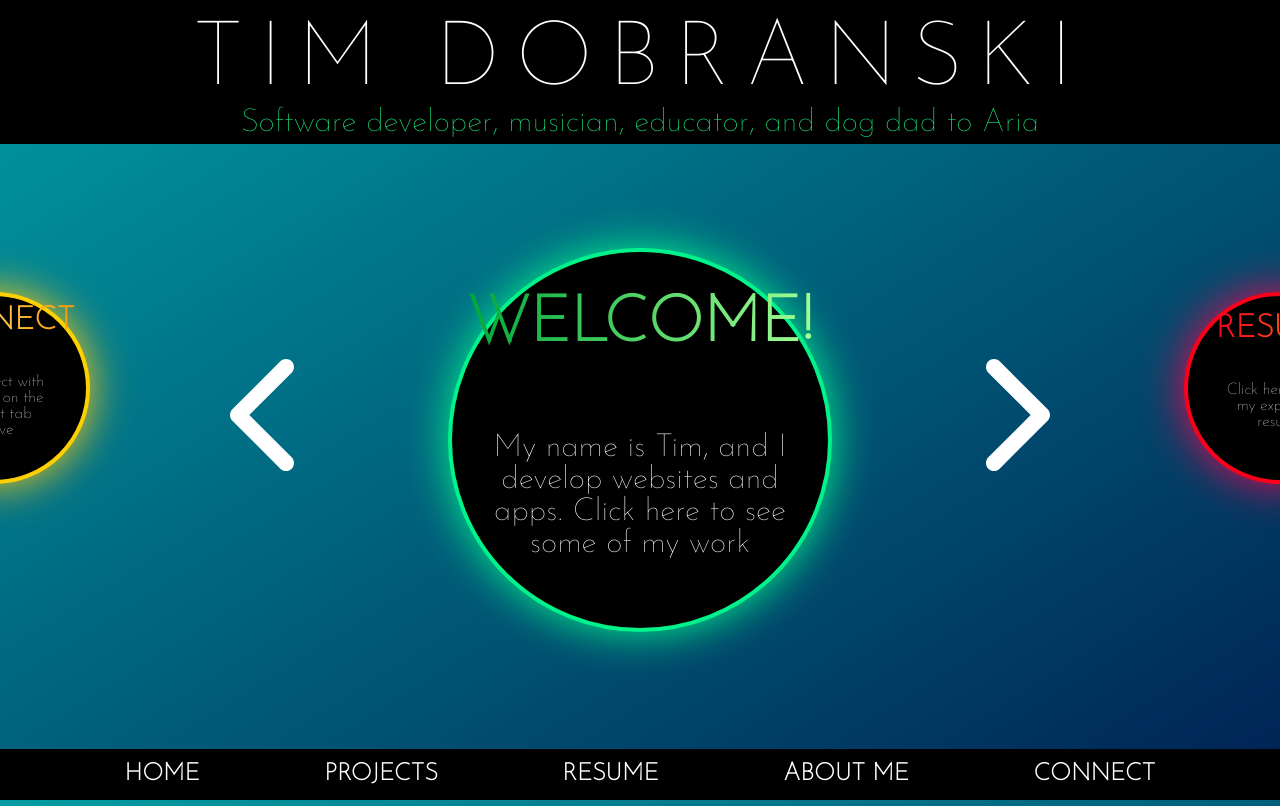
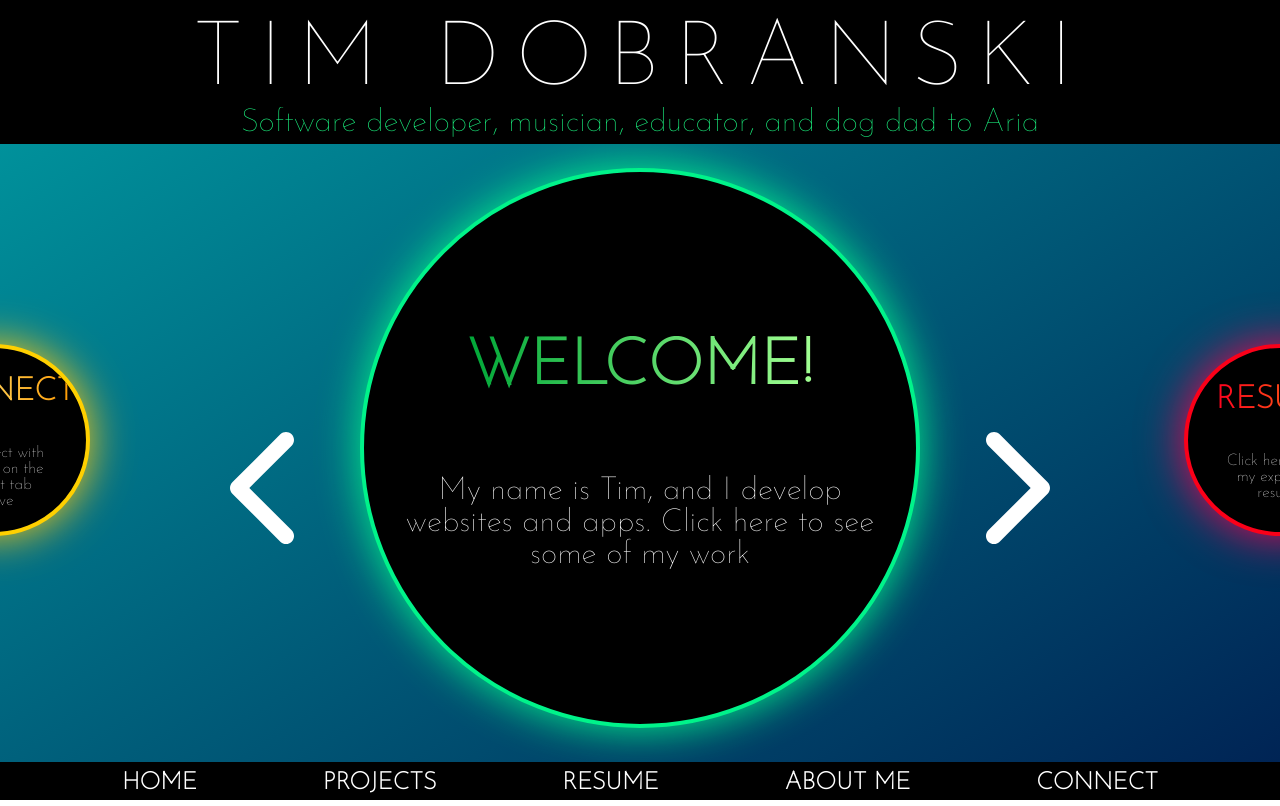
Before and after one commit to timdobranski/portfolio, a Next.js app: page / in a window 1280 px wide. Built offline with nearby package versions, Linux system fonts and the light colour scheme.

Commit message:
Refactored to enable card scrolling

```diff
--- a/src/app/Home.module.css
+++ b/src/app/Home.module.css
@@ -1,9 +1,16 @@
 #home {
   position: relative;
-  height: 74vh;
+  /* height: 76vh; */
+  height: auto;
   overflow: hidden;
+  /* border: solid blue 4px; */
 
   /* background: linear-gradient(to bottom right, rgb(0, 156, 162), rgb(0, 33, 83)); */
+}
+.homeContainer {
+  position: fixed;
+  height: 100%;
+  width: 100%;
 }
 .welcomeHeader {
   font-size: 3rem;
@@ -27,7 +34,7 @@
   align-items: center;
   padding-left: 3vw;
   padding-right: 3vw;
-  padding-bottom: 3vw;
+  /* padding-bottom: 3vw; */
   color: white;
   font-size: 2rem;
   border-radius: 50%;
@@ -40,11 +47,11 @@
 }
 .activeRing {
   position: absolute;
-  top: 50%;
+  top: 38%;
   left: 50%;
   transform: translate(-50%, -50%);
-  width: 30vw;
-  height: 30vw;
+  width: 35rem;
+  height: 35rem;
 }
 .inactiveLeft {
   position: absolute;
--- a/src/app/Resume/page.js
+++ b/src/app/Resume/page.js
@@ -3,7 +3,7 @@ import styles from './Resume.module.css'
 export default function Resume() {
   return (
     <div className={styles.resumeContainer}>
-      <h1>Resume</h1>
+      <h1>RESUME</h1>
       <p>Click below to download my resume</p>
       <a href='https://docs.google.com/document/d/1W2uhSpW7nABS7ghYJyMSFq4B4OewsUBZX-lPDuYDrVk/edit?usp=sharing' target='_blank' rel='noreferrer'>
         <div className={styles.resumeLink}>Download Resume</div>
--- a/src/app/globals.css
+++ b/src/app/globals.css
@@ -1,5 +1,6 @@
 * {
   box-sizing: border-box;
+  overflow: hidden;
   /* border: solid red 1px; */
 }
 a {
@@ -10,27 +11,22 @@ a {
 #app {
   position: relative;
   height: 100vh;
-  /* font-family: 'Avenir', Helvetica, Arial, sans-serif; */
   -webkit-font-smoothing: antialiased;
   -moz-osx-font-smoothing: grayscale;
   text-align: center;
   width: 100vw;
   margin: 0 auto;
   background: linear-gradient(to bottom right, rgb(0, 156, 162), rgb(0, 33, 83));
+  overflow-y: auto;
+  /* border: solid red 3px; */
 }
-.background {
-  position: absolute;
-  top: 0px;
-  left: 0;
-  width: 100%;
-  height: 100vh;
-  z-index: -1
-}
+
 #header-container {
-display: block;
+display: fixed;
 width: 100%;
-height: 18vh;
+min-height: 18vh;
 background-color: rgb(0, 0, 0);
+overflow: hidden;
 }
 .description {
   color: white;
@@ -50,25 +46,36 @@ background-color: rgb(0, 0, 0);
   letter-spacing: 15px
 }
 
-.grid {
+.footerGrid {
   display: flex;
+  position: fixed;
   flex-direction: row;
   justify-content: space-evenly;
   align-items: center;
   background-color: black;
-  position: absolute;
   bottom: 0;
   width: 100vw;
-  height: 4vw;
+  height: 3vw;
 }
-.card {
-
+.footerLink {
+ display: flex;
+  /* flex-direction: column; */
+  align-items: center;
+  margin: 0;
+  height: 100%;
+  /* border: solid blue 1px; */
 }
-.card h2 {
+.footerLink h2 {
   color: white;
   text-decoration: none;
+  font-size: 1.5rem;
+
+  padding: .25rem;
+  padding-bottom: 0;
+
+  /* border: solid white 1px; */
 }
-.card h2:hover {
+.footerLink h2:hover {
   color: #00f38a;
   text-decoration: underline;
   transform:scale(1.1);
--- a/src/app/layout.js
+++ b/src/app/layout.js
@@ -29,20 +29,20 @@ export default function RootLayout({ children }) {
 
           <Header />
         {children}
-          <div className='grid '>
-          <Link href='/' className='card'>
+          <div className='footerGrid '>
+          <Link href='/' className='footerLink'>
                 <h2>HOME</h2>
             </Link>
-            <a href='/Projects' className='card'>
+            <a href='/Projects' className='footerLink'>
               <h2>PROJECTS</h2>
             </a>
-            <a href='/Resume' className='card'>
+            <a href='/Resume' className='footerLink'>
               <h2>RESUME</h2>
             </a>
-            <Link href='/About' className='card'>
+            <Link href='/About' className='footerLink'>
               <h2>ABOUT ME</h2>
             </Link>
-            <Link href='/Connect' className='card'>
+            <Link href='/Connect' className='footerLink'>
                 <h2>CONNECT</h2>
             </Link>
           </div>
--- a/src/app/page.js
+++ b/src/app/page.js
@@ -72,6 +72,7 @@ export default function Home() {
 
   return (
     <main id={styles.home}>
+      <div className={styles.homeContainer}>
     <FontAwesomeIcon icon={faChevronLeft} className={styles.leftNav} onClick={handlePreviousRing}/>
     <FontAwesomeIcon icon={faChevronRight} className={styles.rightNav} onClick={handleNextRing} />
 
@@ -99,6 +100,7 @@ export default function Home() {
             </Link>
           );
       })}
+      </div>
     </main>
 )
 }
```
Also changed, not shown: src/app/Projects/Projects.module.css (+20 -11 lines), src/app/Projects/page.js (+8 -7 lines), src/app/Projects/string-school/page.js (added, +14 -0 lines), src/app/Projects/string-school/StringSchool.module.css (added).
